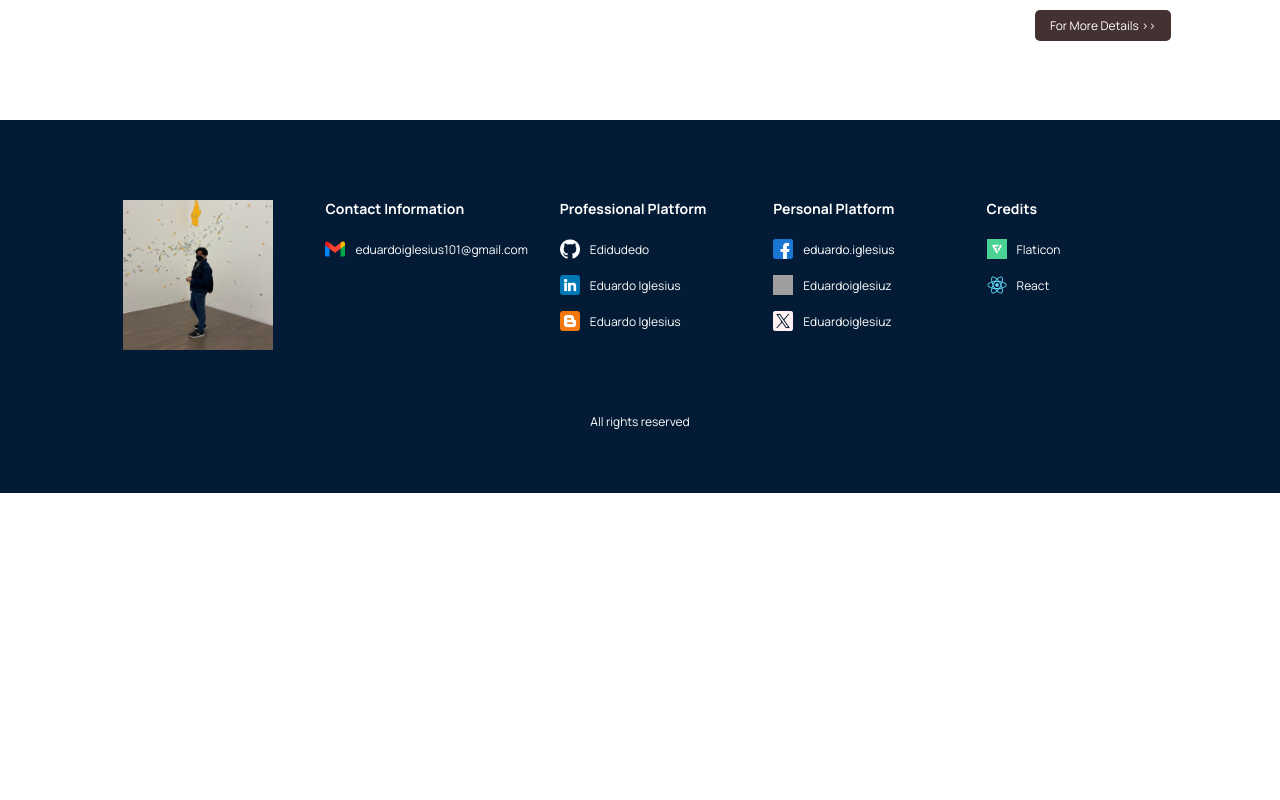
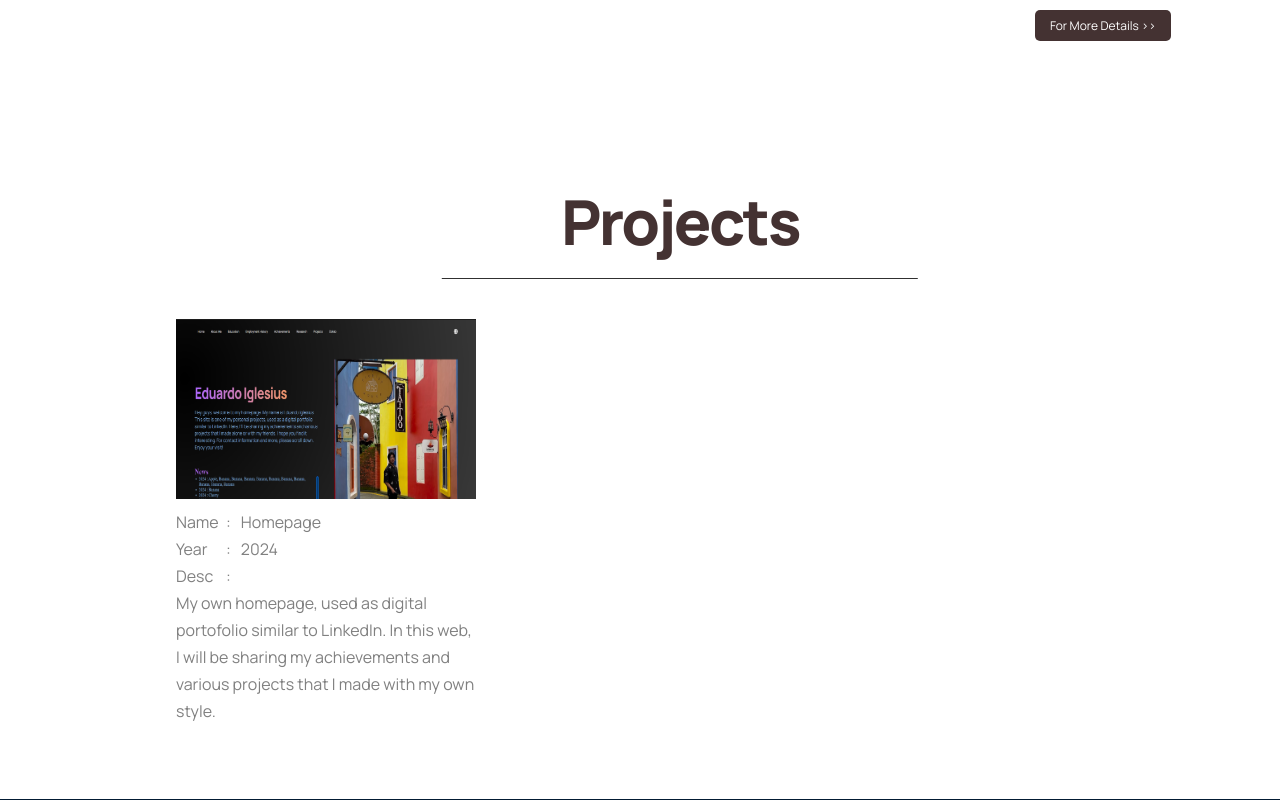
Before and after one commit to edidudedo/homepage, a React (Create React App) app: page / in a window 1280 px wide. Shown: the part 3320-4120 px from the top of the page. Before the commit the page ends 3813 px from the top, so only its background shows below. Built offline with nearby package versions, Linux system fonts and the light colour scheme; grey boxes are pictures that could not be loaded.

Commit message:
Add Projects (Temporary)

```diff
--- a/src/App.js
+++ b/src/App.js
@@ -1,7 +1,7 @@
 import logo from './logo.svg';
 import './App.css';
 import { Navbar } from './Components';
-import { Home, AboutMe, Footer, Achievements, Research } from './Containers';
+import { Home, AboutMe, Footer, Achievements, Research, Projects } from './Containers';
 
 function App() {
   return (
@@ -12,7 +12,8 @@ function App() {
       </div>
       <AboutMe />
       <Achievements />
-      <Research / >
+      <Research />
+      <Projects />
       <Footer />
     </div>
   );
--- /dev/null
+++ b/src/Assets/Projects/index.js
@@ -0,0 +1 @@
+export { default as Homepage } from './Homepage.png';
--- a/src/Containers/AboutMe/AboutMe.css
+++ b/src/Containers/AboutMe/AboutMe.css
@@ -58,7 +58,6 @@
     font-style : normal;
     font-weight : normal;
     line-height : 27px;
-
 }
 
 .item-row span {
--- /dev/null
+++ b/src/Containers/Projects/Projects.css
@@ -0,0 +1,101 @@
+.projects {
+    display : flex;
+}
+
+.projects-content{
+    flex : 1;
+    display : flex;
+    justify-content : center;
+    align-items : center;
+    flex-direction : column;
+
+    margin-left : 5rem;
+}
+
+.projects-content h1{
+    font-family : var(--font-family);
+    font-weight : 800;
+    color : rgb(68, 50, 50);
+    font-size : 62px;
+    line-height : 75px;
+    letter-spacing: -0.04em;
+    position: relative;
+    display: inline-block;
+    margin-bottom : 60px;
+}
+
+.projects-content h1::after {
+    content: '';
+    position: absolute;
+    bottom: -20px;
+    left: 0;
+    width: 200%;
+    height: 1px;
+    background-color: rgb(48, 48, 48);
+    left: 50%;
+    transform: translateX(-50%);
+  }
+
+.projects-content p {
+    font-family : var(--font-family);
+    font-style : normal;
+    font-weight : normal;
+    font-size : 20px;
+    line-height : 27px;
+    color : rgb(141, 141, 141);
+
+    margin-top : 1.5rem;
+}
+
+
+.projects-container {
+    display: flex;
+    overflow-x: auto;
+    width: 100%;
+    max-width: 1200px;
+  }
+
+  .project {
+    flex: none;
+    margin-right: 20px;
+    text-align: left;
+    height : auto;
+    transition: transform 0.3s ease;
+    margin-bottom : 10px;
+    width : 300px;
+  }
+
+  .project:hover {
+    transform: scale(1.05);
+
+  }
+
+  .project img {
+    width: 300px;
+    height: 180px;
+    display: block;
+    margin: 0 auto 10px;
+  }
+
+
+  .project-description {
+    font-family: var(--font-family);
+    color : grey;
+    font-size: 16px;
+    font-style: normal;
+    font-weight: normal;
+    line-height: 27px;
+}
+
+.project-description span {
+    display: inline-block;
+}
+
+
+.project-item-label {
+    width: 50px;
+}
+
+.project-item-value {
+  margin-left :10px;
+}
--- /dev/null
+++ b/src/Containers/Projects/Projects.jsx
@@ -0,0 +1,48 @@
+import React from 'react'
+import './Projects.css'
+import { Homepage } from '../../Assets/Projects'
+
+
+
+
+const Projects = () => {
+    const ProjectList = [
+        {imgSrc : Homepage, imgLink : "https://edidudedo.github.io/homepage/",  name : "Homepage", year : "2024", desc  : "My own homepage, used as digital portofolio similar to LinkedIn. In this web, I will be sharing my achievements and various projects that I made with my own style."},
+    ]
+    return(
+        <div className = "projects section__padding" id ="projects">
+            <div className = "projects-content">
+                <h1 className = "about-title">
+                    Projects
+                </h1>
+                <div class="projects-container">
+                    {ProjectList.map(item => (
+                        <div class="project">
+                            <a href={item.imgLink} target="_blank">
+                                <img src={item.imgSrc} alt="Project Description" />
+                                <div class="project-description">
+                                    <span class="project-item-label">Name</span>
+                                    <span class="project-item-separator">:</span>
+                                    <span class="project-item-value">{item.name}</span>
+                                </div>
+                                <div class="project-description">
+                                    <span class="project-item-label">Year</span>
+                                    <span class="project-item-separator">:</span>
+                                    <span class="project-item-value">{item.year}</span>
+                                </div>
+                                <div class="project-description">
+                                    <span class="project-item-label">Desc</span>
+                                    <span class="project-item-separator">:</span>
+                                    <div>{item.desc}</div>
+                                </div>
+                            </a>
+                        </div>
+                    ))}
+                </div>
+
+            </div>
+        </div>
+    )
+}
+
+export default Projects
--- a/src/Containers/index.js
+++ b/src/Containers/index.js
@@ -2,4 +2,5 @@ export { default as Home } from './Home/Home';
 export { default as AboutMe } from './AboutMe/AboutMe';
 export { default as Achievements } from './Achievements/Achievements';
 export { default as Research } from './Research/Research';
+export { default as Projects } from './Projects/Projects';
 export { default as Footer } from './Footer/Footer';
```
Also changed, not shown: src/Assets/Projects/Homepage.png (added).
